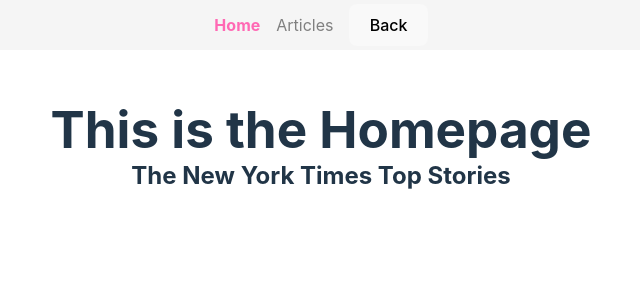
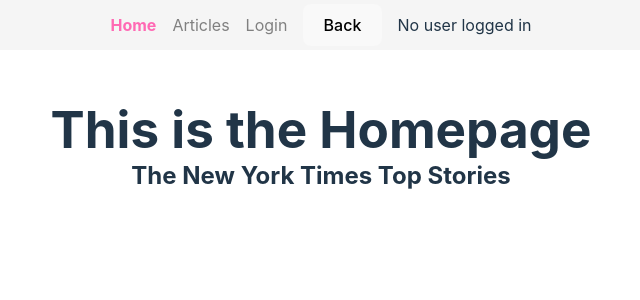
Before and after one commit to marialitwa/nytimes-react-typescript, a React (Vite) app: page / in a window 1280 px wide. Shown: the top 300 px of the page, without its empty margins (319-959 px from the left). Built offline with nearby package versions, Linux system fonts and the light colour scheme; no server answers.

Commit message:
Add Authentication Context. Add login and logout functionality

```diff
--- /dev/null
+++ b/src/@types/user.ts
@@ -0,0 +1,3 @@
+export interface User {
+    email: string,
+}
--- /dev/null
+++ b/src/components/AuthForm.tsx
@@ -0,0 +1,35 @@
+// import React from 'react'
+
+import { useState } from "react";
+
+type Props = {
+    submitTitle: string,
+    submit: (email: string) => void
+}
+
+function AuthForm( { submitTitle, submit }: Props) {
+
+    const [email, setEmail] = useState("");
+
+  return (
+    <form onSubmit={(event) => {
+      event.preventDefault();
+
+      if (!email) return alert("Email must be included")
+      submit(email);
+    }}>
+        <input
+            type="email"
+            placeholder="Email"
+            value={email}
+            onChange={(event) => setEmail(event.target.value)}
+            required
+            />
+        <button type="submit">{submitTitle}</button>
+
+
+    </form>
+  )
+}
+
+export default AuthForm
--- a/src/components/NavBar.tsx
+++ b/src/components/NavBar.tsx
@@ -1,5 +1,7 @@
 import styled, { css } from "styled-components";
 import { Link, useLocation, useNavigate } from "react-router-dom";
+import { useContext } from "react";
+import { AuthContext } from "../context/AuthContext";
 
 interface LinkProps {
     isActive: boolean;
@@ -12,6 +14,7 @@
     // console.log(location)
 
     const navigation = useNavigate();
+    const { user, logout } = useContext(AuthContext);
 
     return (
         <>
@@ -19,7 +22,13 @@
                 <LinkStyled to={"/"} isActive={location.pathname === "/"}>Home</LinkStyled>
                 <LinkStyled to={"/articles"} isActive={location.pathname === "/articles"}>Articles</LinkStyled>
                 {/* <LinkStyled to={"/article/:id"} isActive={location.pathname === "/article/:id"}>Article Details</LinkStyled> */}
+                { !user ?
+                    <LinkStyled to={"/auth"} isActive={location.pathname === "/auth"}>Login</LinkStyled>
+                    :
+                    <button onClick={logout}>Logout</button>
+                }
                 <button onClick={() => navigation(-1)}>Back</button>
+                { user ? <p>{user.email}</p> : <p>No user logged in</p>}
             </Navigation>
 
         </>
--- /dev/null
+++ b/src/context/AuthContext.tsx
@@ -0,0 +1,46 @@
+import { PropsWithChildren, createContext, useState } from "react";
+import { User } from "../@types/user";
+import { useNavigate } from "react-router-dom";
+
+interface AuthContextType {
+    user: User | null,
+    login: (email: string) => void
+    logout: () => void
+}
+
+const defaultValue: AuthContextType = {
+    user: { email: "no-provider" },
+    login: () => { throw new Error("no provider")},
+    logout: () => { throw new Error("no provider")}
+}
+
+export const AuthContext = createContext(defaultValue);
+
+
+export const AuthContextProvider = ( {children}: PropsWithChildren) => {
+    const navigate = useNavigate();
+
+    const [user, setUser] = useState<User | null>(null);
+
+    const testUser = { email: "maria@email.com"};
+
+    const login = (email:string) => {
+        if (email === testUser.email) {
+            setUser(testUser);
+            console.log({message: "Succesfully logged in!"});
+            navigate("/")
+        } else {
+            console.log({message: "Failed"});
+        }
+    }
+
+    const logout = () => {
+        setUser(null)
+    }
+
+    return (
+        <AuthContext.Provider value={{ user, login, logout }}>
+            { children }
+        </AuthContext.Provider>
+        )
+}
--- /dev/null
+++ b/src/pages/AuthPage.tsx
@@ -0,0 +1,29 @@
+import { useContext } from "react";
+import AuthForm from "../components/AuthForm"
+import { AuthContext } from "../context/AuthContext"
+
+export const AuthPage = () => {
+
+    const { login } = useContext(AuthContext);
+    const signupPlaceholder = () => {console.log({message: "Would sign up now"})}
+
+    return (
+
+        <div style={{ display: "grid", gridTemplateColumns: "1fr 1fr", textAlign: "center" }}>
+            <div>
+                <h2>Login</h2>
+                <AuthForm submitTitle="Login" submit={login}/>
+            </div>
+            <div>
+                <h2>Sign up</h2>
+                <AuthForm submitTitle="Signup" submit={signupPlaceholder} />
+            </div>
+        </div>
+
+
+
+
+
+
+    )
+}
--- a/src/pages/Homepage.tsx
+++ b/src/pages/Homepage.tsx
@@ -1,9 +1,17 @@
 // import React from 'react'
 
-
+import { useContext } from "react"
+import { AuthContext } from "../context/AuthContext"
 
 
 export default function Homepage() {
+
+  // const context = useContext(AuthContext)
+  // console.log(context)
+  // Destructering code in comments above
+  const { user, login } = useContext(AuthContext)
+  console.log(user, login)
+
   return (
     <div>
         <h1>This is the Homepage</h1>
```
Also changed, not shown: src/main.tsx (+8 -2 lines).
